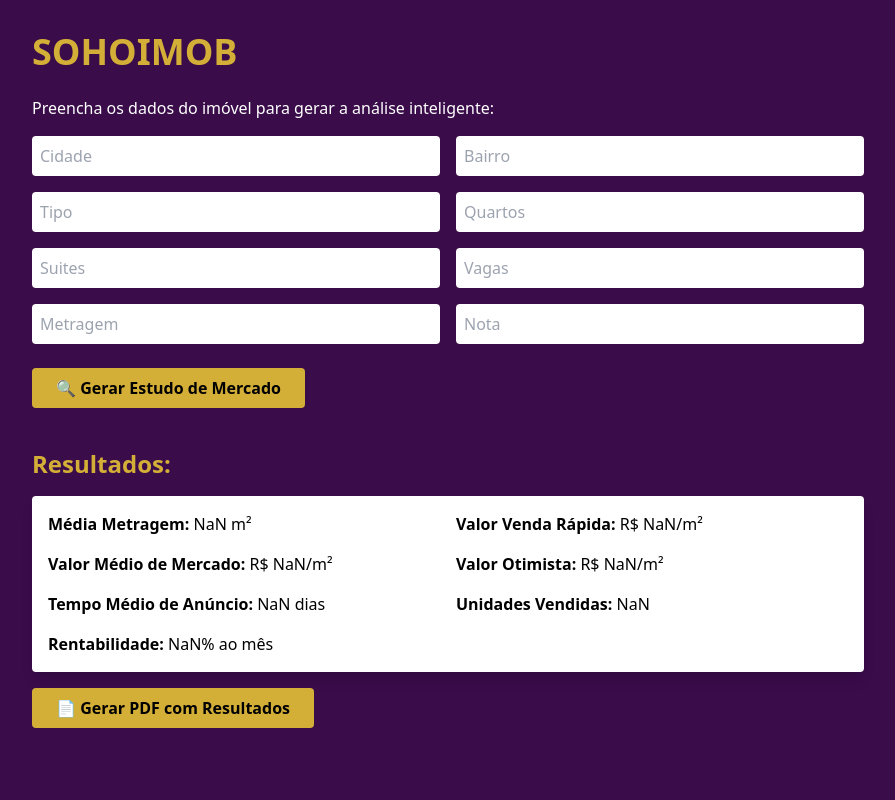
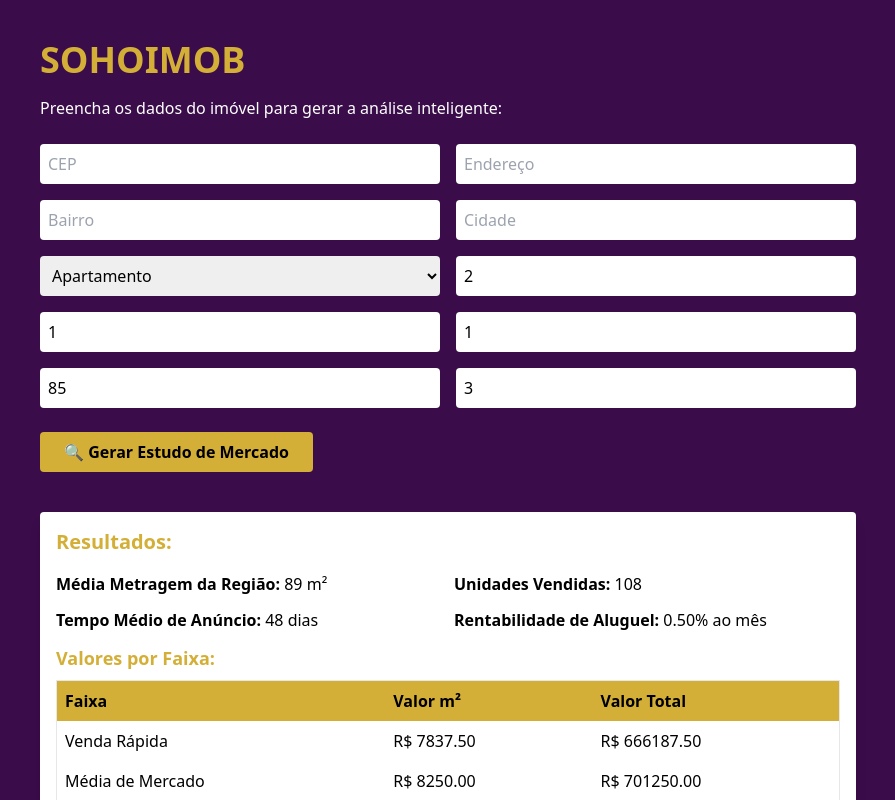
Before and after one commit to igorrpads/sohoimob3.0, a Next.js app: page / in a window 1280 px wide. Both pictures are taken after a click on the button "🔍 Gerar Estudo de Mercado". Shown: the top 800 px of the page, without its empty margins (192-1087 px from the left). Built offline with nearby package versions, Linux system fonts and the light colour scheme.

Commit message:
novo
novo

```diff
--- a/app/layout.tsx
+++ b/app/layout.tsx
@@ -3,13 +3,13 @@ import '../styles/globals.css';
 
 export const metadata = {
   title: 'SOHOIMOB',
-  description: 'Inteligência Imobiliária com IA',
+  description: 'SOHOIMOB — Dados que vendem!',
 };
 
 export default function RootLayout({ children }: { children: React.ReactNode }) {
   return (
     <html lang="pt-BR">
-      <body className="min-h-screen bg-sohoPurple text-white">{children}</body>
+      <body>{children}</body>
     </html>
   );
 }
--- a/app/page.tsx
+++ b/app/page.tsx
@@ -6,32 +6,60 @@ import html2canvas from 'html2canvas';
 
 export default function Home() {
   const [form, setForm] = useState({
+    cep: '',
+    endereco: '',
+    bairro: '',
     cidade: '',
-    bairro: '',
-    tipo: '',
-    quartos: '',
-    suites: '',
-    vagas: '',
-    metragem: '',
-    nota: ''
+    tipo: 'Apartamento',
+    quartos: '2',
+    suites: '1',
+    vagas: '1',
+    metragem: '85',
+    nota: '3'
   });
 
   const [resultados, setResultados] = useState<any | null>(null);
 
+  const buscarEndereco = async () => {
+    if (!form.cep) return;
+    const response = await fetch(`https://viacep.com.br/ws/${form.cep}/json/`);
+    const data = await response.json();
+    if (!data.erro) {
+      setForm(prev => ({
+        ...prev,
+        endereco: data.logradouro,
+        bairro: data.bairro,
+        cidade: data.localidade
+      }));
+    }
+  };
+
   const gerarAnalise = () => {
     const metragem = parseFloat(form.metragem);
     const nota = parseInt(form.nota);
+    const base = 8500 + (2 - nota) * 250;
 
-    const base = 8000 + (nota - 3) * 500;
+    const valorMedio = base;
+    const valorRapido = base * 0.95;
+    const valorOtimista = base * 1.08;
+
+    const rentabilidadeBase = 0.005;
+    const rentabilidade =
+      nota === 1 ? rentabilidadeBase + 0.0003 :
+      nota === 5 ? rentabilidadeBase - 0.0003 :
+      rentabilidadeBase;
 
     setResultados({
-      mediaMetragem: metragem + 5,
-      valorRapido: `R$ ${(base * 0.95).toFixed(2)}/m²`,
-      valorMedio: `R$ ${base.toFixed(2)}/m²`,
-      valorOtimista: `R$ ${(base * 1.08).toFixed(2)}/m²`,
-      vendidos: 112 + nota,
-      tempoAnuncio: `${60 - nota * 5} dias`,
-      rentabilidade: `${(0.0048 + nota * 0.0002).toFixed(3)}% ao mês`
+      valorRapido: valorRapido,
+      valorMedio: valorMedio,
+      valorOtimista: valorOtimista,
+      valorTotalRapido: valorRapido * metragem,
+      valorTotalMedio: valorMedio * metragem,
+      valorTotalOtimista: valorOtimista * metragem,
+      mediaMetragem: metragem + 4,
+      vendidos: 105 + nota,
+      tempoAnuncio: `${60 - nota * 4} dias`,
+      rentabilidade: `${(rentabilidade * 100).toFixed(2)}% ao mês`
     });
   };
 
@@ -49,45 +77,85 @@ export default function Home() {
   };
 
   return (
-    <main className="p-8 max-w-4xl mx-auto">
-      <h1 className="text-4xl font-bold text-sohoGold mb-6">SOHOIMOB</h1>
-      <p className="mb-4">Preencha os dados do imóvel para gerar a análise inteligente:</p>
+    <main className="p-4 md:p-10 max-w-4xl mx-auto">
+      <h1 className="text-3xl md:text-4xl font-bold text-sohoGold mb-4">SOHOIMOB</h1>
+      <p className="mb-6">Preencha os dados do imóvel para gerar a análise inteligente:</p>
 
-      <div className="grid grid-cols-2 gap-4 mb-6">
-        {['cidade','bairro','tipo','quartos','suites','vagas','metragem','nota'].map((field) => (
+      <div className="grid grid-cols-1 md:grid-cols-2 gap-4 mb-6">
+        <input type="text" placeholder="CEP" value={form.cep}
+          onBlur={buscarEndereco}
+          onChange={e => setForm({ ...form, cep: e.target.value })}
+          className="p-2 rounded text-black" />
+        <input type="text" placeholder="Endereço" value={form.endereco}
+          onChange={e => setForm({ ...form, endereco: e.target.value })}
+          className="p-2 rounded text-black" />
+        <input type="text" placeholder="Bairro" value={form.bairro}
+          onChange={e => setForm({ ...form, bairro: e.target.value })}
+          className="p-2 rounded text-black" />
+        <input type="text" placeholder="Cidade" value={form.cidade}
+          onChange={e => setForm({ ...form, cidade: e.target.value })}
+          className="p-2 rounded text-black" />
+
+        <select value={form.tipo} onChange={e => setForm({ ...form, tipo: e.target.value })}
+          className="p-2 rounded text-black">
+          {["Apartamento", "Casa", "Cobertura", "Kitnet", "Sala Comercial", "Lote / Terreno", "Loja", "Galpão / Depósito", "Flat"].map(opt => (
+            <option key={opt}>{opt}</option>
+          ))}
+        </select>
+
+        {["quartos", "suites", "vagas", "metragem", "nota"].map((field, i) => (
           <input
-            key={field}
+            key={i}
             placeholder={field.charAt(0).toUpperCase() + field.slice(1)}
-            className="p-2 rounded text-black"
             value={(form as any)[field]}
             onChange={e => setForm({ ...form, [field]: e.target.value })}
+            className="p-2 rounded text-black"
+            type="number"
           />
         ))}
       </div>
 
-      <button
-        onClick={gerarAnalise}
-        className="bg-sohoGold text-black font-semibold px-6 py-2 rounded"
-      >
+      <button onClick={gerarAnalise}
+        className="bg-sohoGold text-black font-semibold px-6 py-2 rounded mb-10">
         🔍 Gerar Estudo de Mercado
       </button>
 
       {resultados && (
-        <div className="mt-10" id="relatorio">
-          <h2 className="text-2xl font-bold text-sohoGold mb-4">Resultados:</h2>
-          <div className="grid grid-cols-2 gap-4 text-black bg-white p-4 rounded shadow-lg">
-            <p><strong>Média Metragem:</strong> {resultados.mediaMetragem} m²</p>
-            <p><strong>Valor Venda Rápida:</strong> {resultados.valorRapido}</p>
-            <p><strong>Valor Médio de Mercado:</strong> {resultados.valorMedio}</p>
-            <p><strong>Valor Otimista:</strong> {resultados.valorOtimista}</p>
+        <div className="bg-white text-black p-4 rounded shadow-lg space-y-3 text-sm md:text-base" id="relatorio">
+          <h2 className="text-xl font-bold text-sohoGold mb-4">Resultados:</h2>
+          <div className="grid grid-cols-1 md:grid-cols-2 gap-3">
+            <p><strong>Média Metragem da Região:</strong> {resultados.mediaMetragem} m²</p>
+            <p><strong>Unidades Vendidas:</strong> {resultados.vendidos}</p>
             <p><strong>Tempo Médio de Anúncio:</strong> {resultados.tempoAnuncio}</p>
-            <p><strong>Unidades Vendidas:</strong> {resultados.vendidos}</p>
-            <p><strong>Rentabilidade:</strong> {resultados.rentabilidade}</p>
+            <p><strong>Rentabilidade de Aluguel:</strong> {resultados.rentabilidade}</p>
+          </div>
+
+          <div className="mt-6">
+            <h3 className="text-lg font-semibold text-sohoGold mb-2">Valores por Faixa:</h3>
+            <table className="w-full text-left border">
+              <thead>
+                <tr className="bg-sohoGold text-black">
+                  <th className="p-2">Faixa</th>
+                  <th className="p-2">Valor m²</th>
+                  <th className="p-2">Valor Total</th>
+                </tr>
+              </thead>
+              <tbody>
+                <tr><td className="p-2">Venda Rápida</td><td className="p-2">R$ {resultados.valorRapido.toFixed(2)}</td><td className="p-2">R$ {resultados.valorTotalRapido.toFixed(2)}</td></tr>
+                <tr><td className="p-2">Média de Mercado</td><td className="p-2">R$ {resultados.valorMedio.toFixed(2)}</td><td className="p-2">R$ {resultados.valorTotalMedio.toFixed(2)}</td></tr>
+                <tr><td className="p-2">Valor Otimista</td><td className="p-2">R$ {resultados.valorOtimista.toFixed(2)}</td><td className="p-2">R$ {resultados.valorTotalOtimista.toFixed(2)}</td></tr>
+              </tbody>
+            </table>
+          </div>
+
+          <div className="mt-6 border-t pt-4 text-center text-xs text-gray-600">
+            SOHOIMOB — Dados que vendem!<br />
+            Assinatura do corretor: ___________________________________
           </div>
 
           <button
             onClick={gerarPDF}
-            className="mt-4 bg-sohoGold text-black font-semibold px-6 py-2 rounded"
+            className="mt-6 bg-sohoGold text-black px-6 py-2 rounded font-semibold"
           >
             📄 Gerar PDF com Resultados
           </button>
--- a/package.json
+++ b/package.json
@@ -10,13 +10,13 @@
   },
   "dependencies": {
     "autoprefixer": "^10.4.14",
+    "html2canvas": "^1.4.1",
+    "jspdf": "^2.5.1",
     "next": "13.4.19",
     "postcss": "^8.4.21",
     "react": "18.2.0",
     "react-dom": "18.2.0",
-    "tailwindcss": "^3.3.2",
-    "jspdf": "^2.5.1",
-    "html2canvas": "^1.4.1"
+    "tailwindcss": "^3.3.2"
   },
   "devDependencies": {
     "typescript": "^5.2.2",
```
